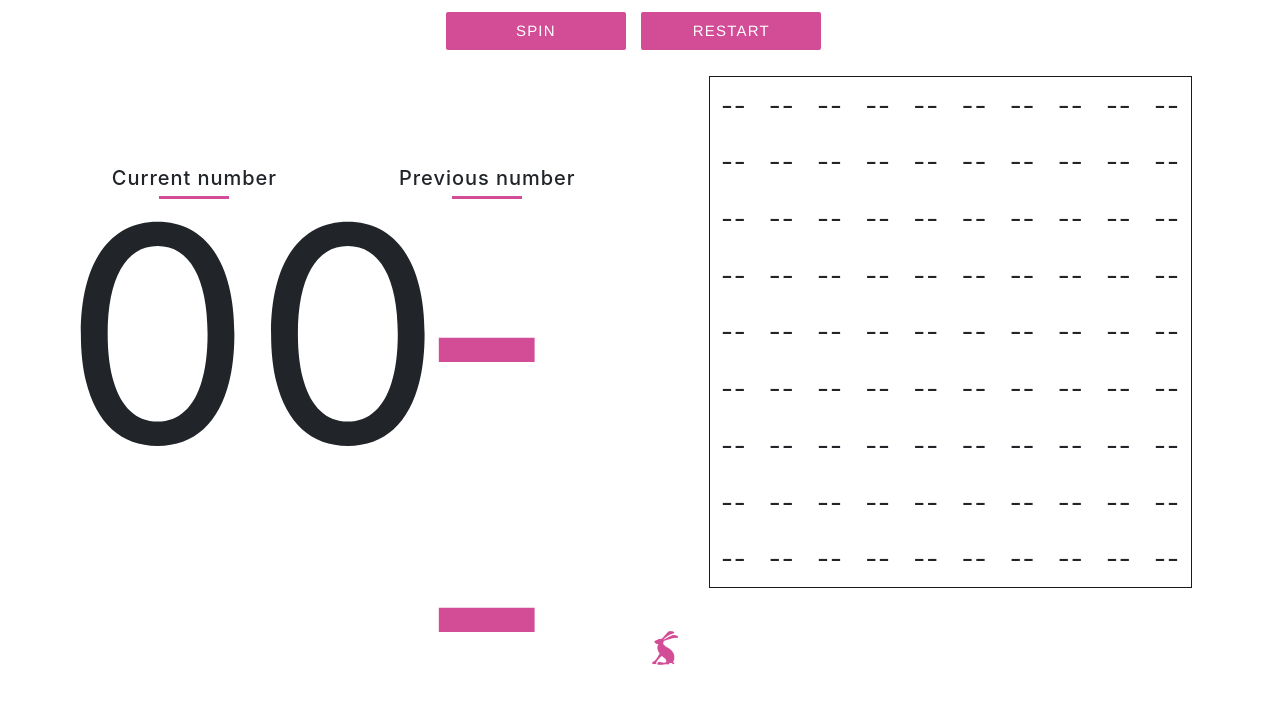
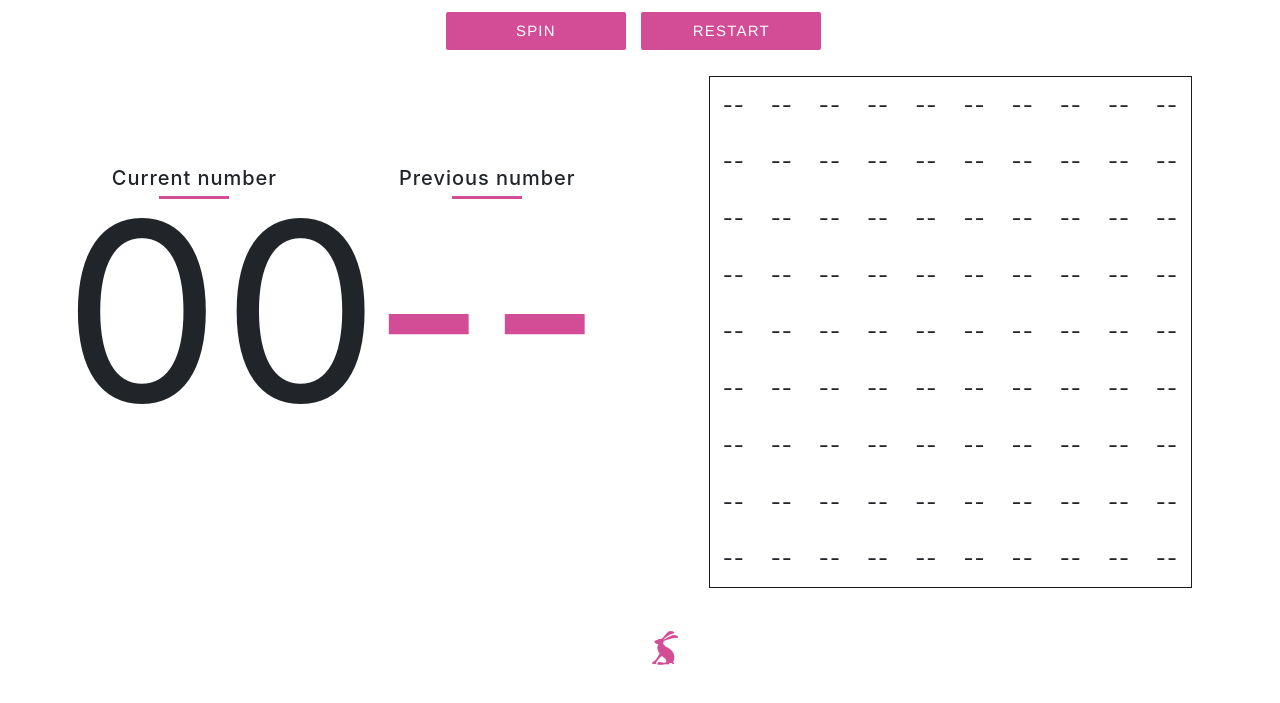
Before and after one commit to turner485/bingo-generator, a plain HTML site: page js/index.html in a window 1280 px wide. Shown: the part 127-830 px from the top of the page. After the commit the page ends 800 px from the top, so only its background shows below. Drawn offline with nearby package versions, Linux system fonts and the light colour scheme.

Commit message:
style bingo application

```diff
--- a/js/index.html
+++ b/js/index.html
@@ -10,7 +10,7 @@
             integrity="sha256-FgpCb/KJQlLNfOu91ta32o/NMZxltwRo8QtmkMRdAu8="
             crossorigin="anonymous"
         ></script>
-        <link rel="stylesheet" type="text/css" href="../style.css">
+        <link rel="stylesheet" type="text/css" href="./styles/style.css">
         <link
             rel="stylesheet"
             href="https://stackpath.bootstrapcdn.com/bootstrap/4.3.1/css/bootstrap.min.css"
--- a/style.scss
+++ b/js/styles/style.scss
@@ -52,9 +52,12 @@ body {
     div.wrapper {
         margin: 6pc 0 0 3pc;
         p#change {
-            font-size: 300px;
+            font-size: 250px;
             margin: 0;
             line-height: 0.9em;
+            @include max(1200) {
+                font-size: get-vw-screen(220px, 1200);
+            }
         }
 
         div.line {
@@ -65,9 +68,12 @@ body {
         }
 
         p#second {
-            font-size: 300px;
+            font-size: 250px;
             line-height: 0.9;
             color: #d24d96;
+            @include max(1200) {
+                font-size: get-vw-screen(220px, 1200);
+            }
         }
 
         h3 {
@@ -83,7 +89,7 @@ body {
         margin: 1pc auto 0;
 
         td {
-            font-size: 26px;
+            font-size: 22px;
             padding: 0px;
             height: 55px;
             width: 55px;
```
Also changed, not shown: js/styles/_mixins.scss (renamed from _mixins.scss), js/styles/fonts.css (renamed from fonts.css), js/styles/style.css.
